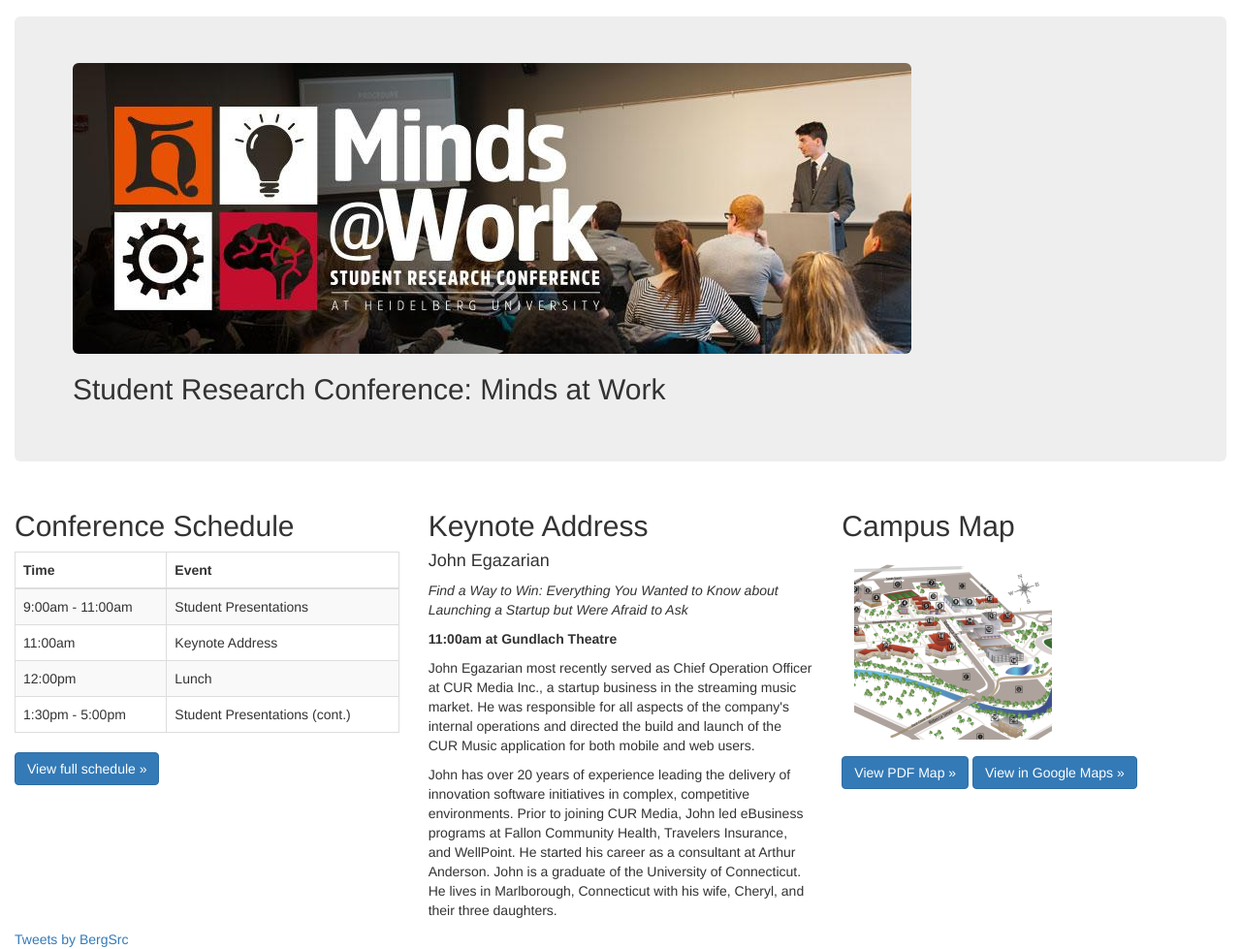
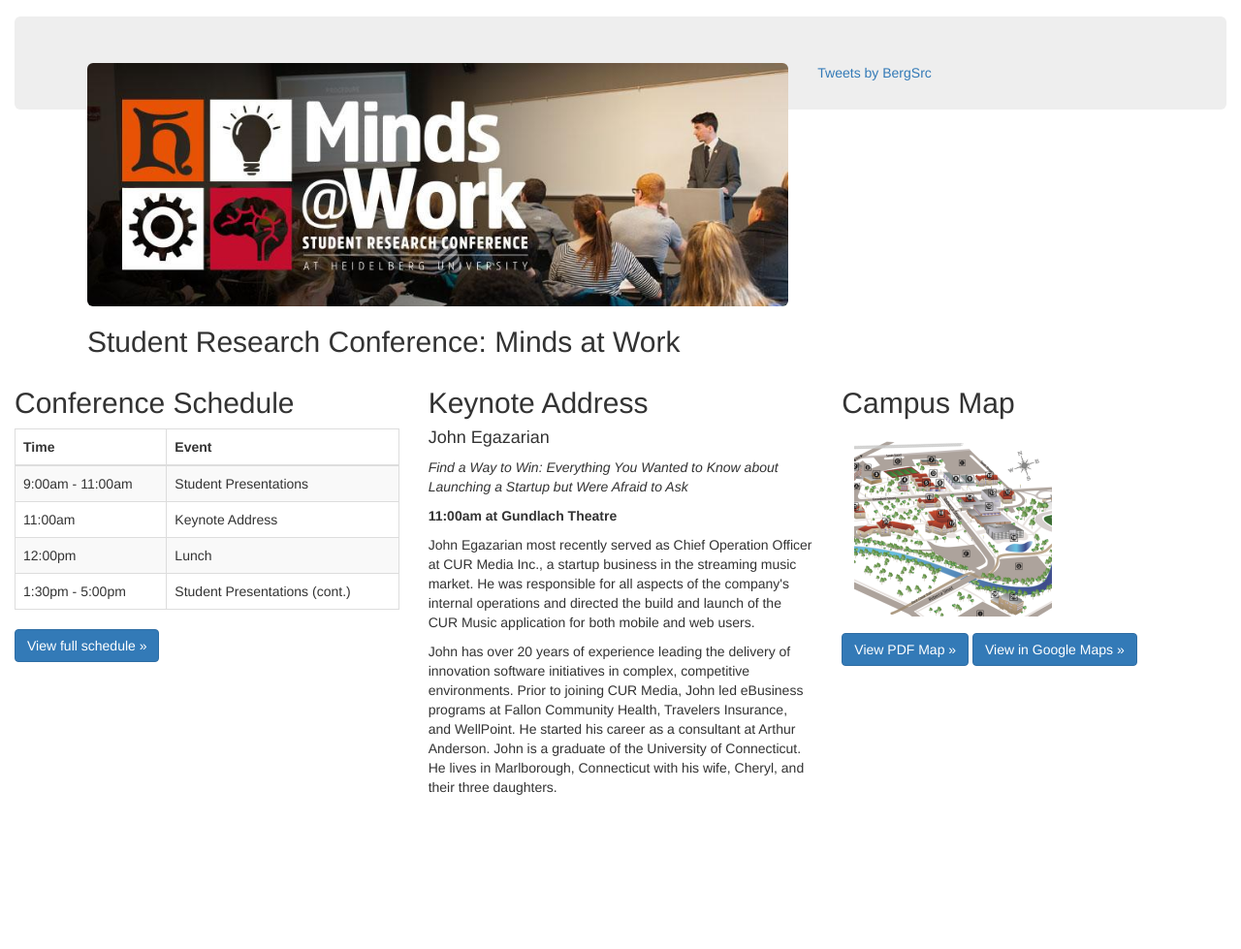
Before and after one commit to twhayden/twhayden.github.io, a plain HTML site: page index.html in a window 1280 px wide. Shown: the part 75-1054 px from the top of the page at 97% size. After the commit the page ends 907 px from the top, so only its background shows below. Drawn offline with Linux system fonts and the light colour scheme.

Commit message:
Update index.html

```diff
--- a/index.html
+++ b/index.html
@@ -63,10 +63,16 @@
 				-->
 			</nav>
 			<div class="jumbotron">
+				<div class="col-md-8">
 				<img src="images/SRC.jpg" class="img-responsive img-rounded"/>
 				<h2>
 					Student Research Conference: Minds at Work
 				</h2>
+				</div>
+				<div class="col-md-4">
+					<a class="twitter-timeline" data-width="300" data-height="500" data-theme="light" href="https://twitter.com/BergSrc">Tweets by BergSrc</a> <script async src="//platform.twitter.com/widgets.js" charset="utf-8"></script>
+
+				</div>
 
 			</div>
 		</div>
@@ -143,11 +149,6 @@
 		</div>
 	</div>
 
-	<div class="row">
-		<div class="col-md-12">
-		   <a class="twitter-timeline" data-width="300" data-height="500" data-theme="light" href="https://twitter.com/BergSrc">Tweets by BergSrc</a> <script async src="//platform.twitter.com/widgets.js" charset="utf-8"></script>
-		</div>
-	</div>
 
 </div>
 
```
